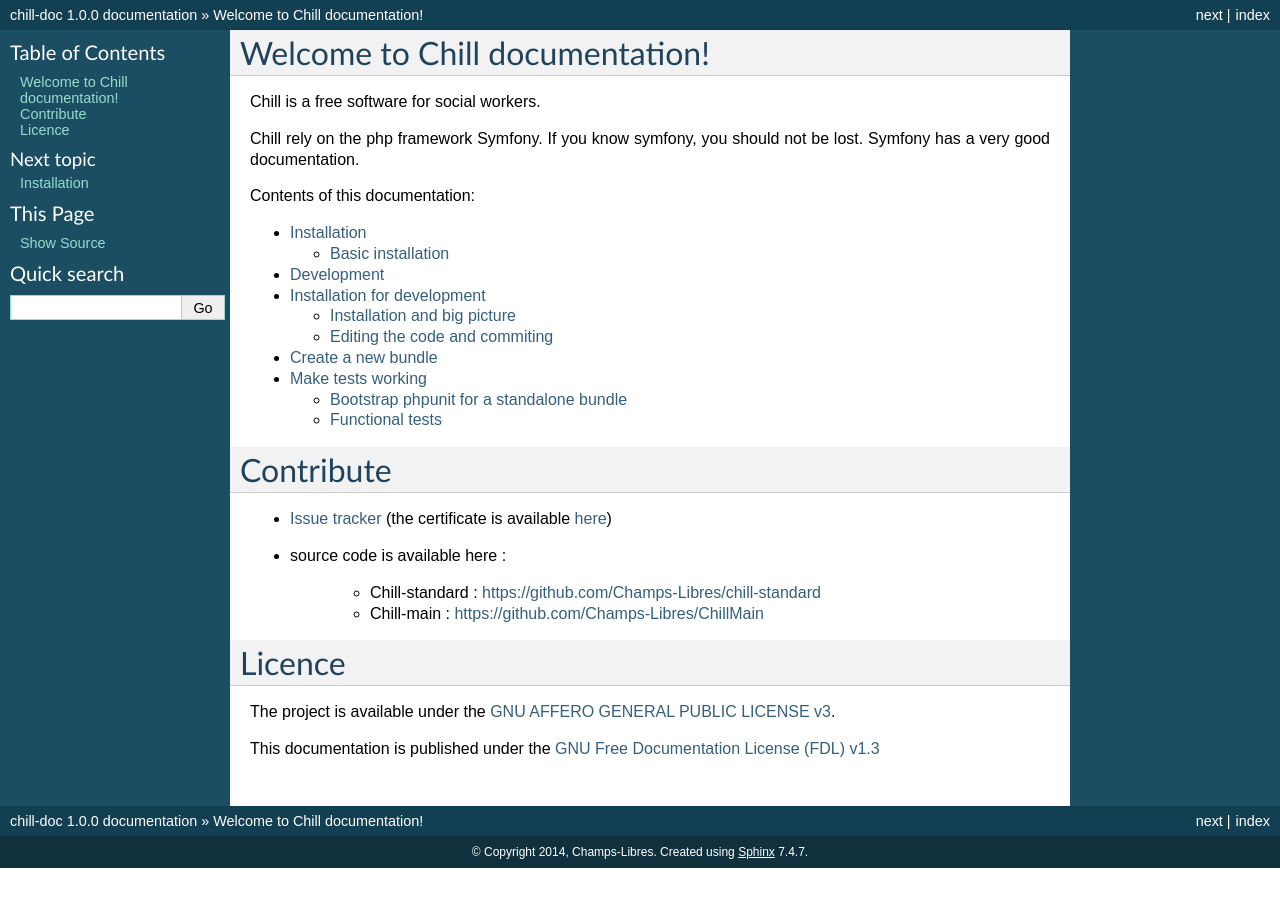
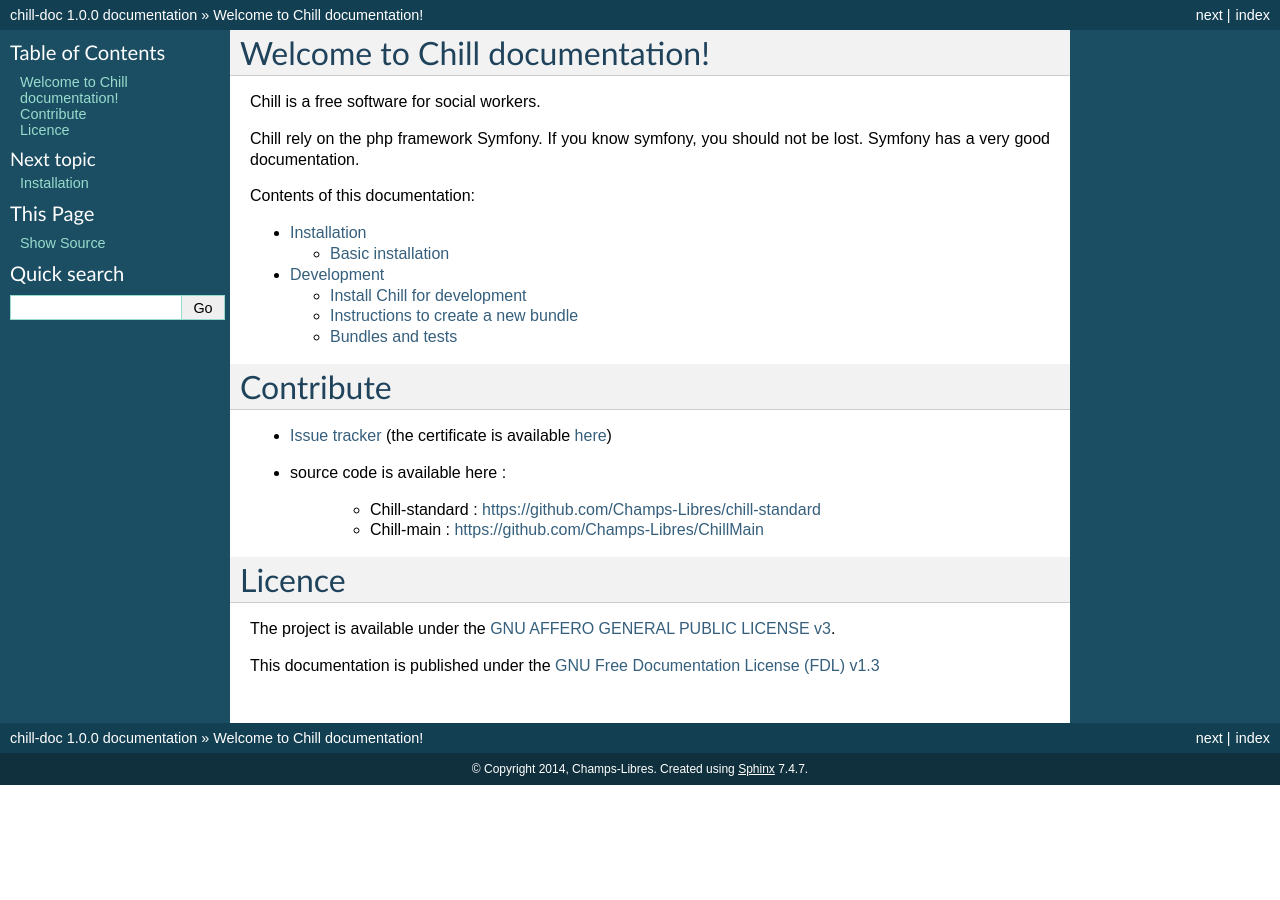
Before and after one commit to Chill-project/Documentation, a Sphinx documentation site: the page built from source/index.rst, in a window 1280 px wide. Built offline with Sphinx 7.4.7, drawn with Linux system fonts in a browser that asks for light colours.

Commit message:
correct hierarchy

```diff
--- a/source/development/index.rst
+++ b/source/development/index.rst
@@ -8,3 +8,10 @@
 
 Development
 ###########
+
+.. toctree::
+    :maxdepth: 2
+
+    Install Chill for development <installation.rst>
+    Instructions to create a new bundle <create-a-new-bundle.rst>
+    Bundles and tests <make-test-working.rst>
--- a/source/index.rst
+++ b/source/index.rst
@@ -25,9 +25,7 @@
 
    installation/installation.rst
    development/index.rst
-   development/installation.rst
-   development/create-a-new-bundle.rst
-   development/make-test-working.rst
+
 
 Contribute
 ==========
```
Also changed, not shown: 2 other files.
